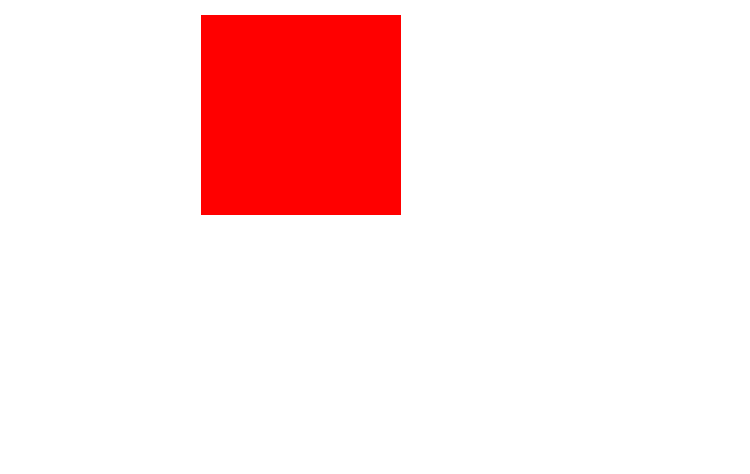
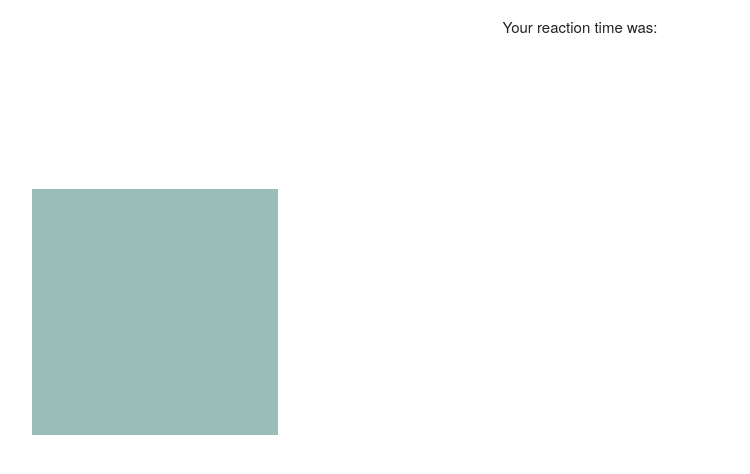
Before and after one commit to pavlvs/reaction-tester, a plain HTML site: page index.html in a window 1280 px wide. Shown: the part 66-540 px from the top of the page, without its empty margins (60-810 px from the left). Drawn offline with nearby package versions, Linux system fonts and the light colour scheme.

Commit message:
randomize color, size, position and shabe of box

```diff
--- a/app.js
+++ b/app.js
@@ -1,8 +1,16 @@
+let clickTime, createdTime;
+
+
+
 let box = document.getElementById('box');
+let reaction = document.getElementById('reaction');
 
 
 box.addEventListener('click', function (e) {
+    clickTime = Date.now();
+    let reactionTime = (clickTime - createdTime) / 1000;
     this.style.display = 'none';
+    reaction.innerHTML = `${reactionTime} seconds`;
     makeBox();
 });
 
@@ -10,8 +18,28 @@ makeBox();
 
 function makeBox() {
     let timeout = Math.floor(Math.random() * 5000);
-    setTimeout(function() {
-      box.style.display = "block";
-      console.log("foo");
+    let dimension = Math.floor(Math.random() * 250) + 20;
+    let top = Math.floor(Math.random() * 500);
+    let left = Math.floor(Math.random() * 500);
+    let red = Math.floor(Math.random() * 255);
+    let green = Math.floor(Math.random() * 255);
+    let blue = Math.floor(Math.random() * 255);
+    let rgb = "rgb(" + red + ", " + green + ", " + blue + ")";
+    let radiusTrue = Math.floor(Math.random() * 10);
+    console.log(radiusTrue);
+    console.log(top, left);
+
+    setTimeout(function () {
+        box.style.display = "block";
+        box.style.borderRadius = 0
+        box.style.height = dimension + "px";
+        box.style.width = box.style.height;
+        box.style.top = top + "px";
+        box.style.left = left + "px";
+        box.style.backgroundColor = rgb;
+        if (radiusTrue > 5) {
+            box.style.borderRadius = "100%"
+        }
+        createdTime = Date.now();
     }, timeout);
 }
--- a/index.html
+++ b/index.html
@@ -1,5 +1,6 @@
 <!DOCTYPE html>
 <html lang="en">
+
 <head>
     <meta charset="UTF-8">
     <meta name="viewport" content="width=device-width, initial-scale=1.0">
@@ -10,23 +11,37 @@
         .container {
             margin: 0 auto;
             width: 60%;
+            text-align: center;
         }
+
         h2 {
             text-align: center;
         }
+
         #box {
             height: 200px;
             width: 200px;
             background: red;
             display: none;
+            position: absolute;
+        }
+
+        #reaction {
+            text-align: center;
+            margin-bottom: 100px;
         }
     </style>
 </head>
+
 <body>
     <div class="container">
         <h2>Reaction Tester</h2>
-        <div id="box"></div>
+        <div>Your reaction time was:
+            <span id="reaction"></span>
+        </div>
     </div>
-   <script src="app.js"></script>
+    <div id="box"></div>
+    <script src="app.js"></script>
 </body>
+
 </html>
```
